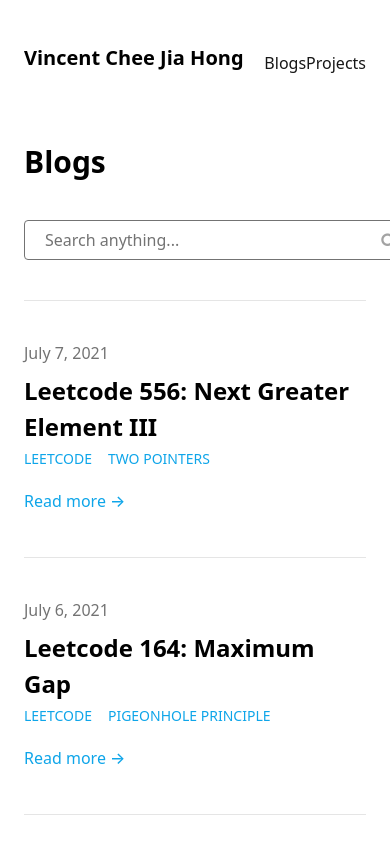
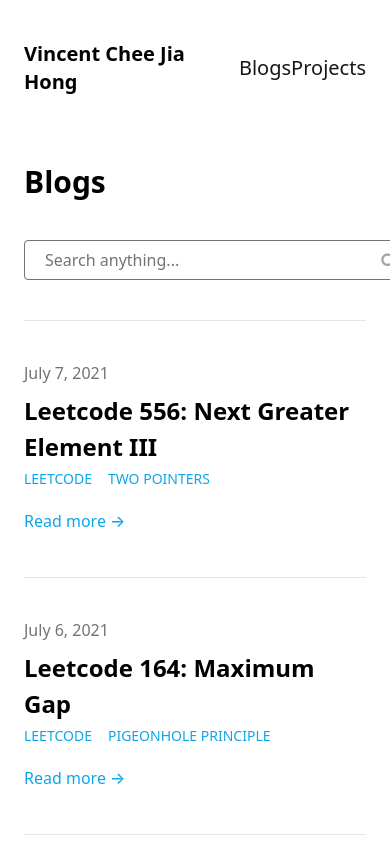
Before and after one commit to jhchee/jhchee.github.io, a Next.js app: page /blogs in a window 390 px wide. Shown: the top 844 px of the page. Built offline with nearby package versions, Linux system fonts and the light colour scheme; what @tailwindcss/typography would draw is missing.

Commit message:
update styles

```diff
--- a/components/LayoutWrapper.tsx
+++ b/components/LayoutWrapper.tsx
@@ -32,14 +32,14 @@ const LayoutWrapper: React.FC<LayoutProps> = ({
               </div>
             </a>
           </Link>
-          <div className="flex items-center space-x-10 md:space-x-7 text-3xl md:text-2xl">
+          <div className="flex items-center space-x-10 md:space-x-7 ">
             <div >
               {headerNavLinks.map((link) => (
                 <Link
                   key={link.title}
                   href={link.href}
                 >
-                  <a className="text-base font-medium text-gray-900 sm:p-4">
+                  <a className="font-medium text-xl text-gray-900 sm:p-4">
                     {link.title}
                   </a>
                 </Link>
--- a/pages/_app.tsx
+++ b/pages/_app.tsx
@@ -1,8 +1,9 @@
-import "../styles/global.css";
+// import "../styles/global.css";
 // used for rendering equations (optional)
 import "katex/dist/katex.min.css";
 // used for code syntax highlighting (optional)
-import "../css/prism.css";
+import "../styles/prism.css";
+import "../styles/tailwind.css";
 
 function MyApp({ Component, pageProps }) {
   return (
--- a/css/tailwind.css
+++ b/styles/tailwind.css
@@ -14,23 +14,10 @@
   @apply hidden;
 }
 
-html {
-  scroll-behavior: smooth;
+input[type='checkbox'] {
+  margin-right: 1.3rem;
 }
 
-.container-iframe {
-  position: relative;
-  overflow: hidden;
-  width: 100%;
-  padding-top: 56.25%;
+.task-list-item {
+  padding-left: 0 !important;
 }
-
-.responsive-iframe {
-  position: absolute;
-  top: 0;
-  left: 0;
-  bottom: 0;
-  right: 0;
-  width: 100%;
-  height: 100%;
-}
--- a/tailwind.config.js
+++ b/tailwind.config.js
@@ -1,31 +1,11 @@
-// const defaultTheme = require("tailwindcss/defaultTheme");
 const colors = require("tailwindcss/colors");
-const defaultTheme = require("tailwindcss/defaultTheme");
 
 module.exports = {
-  // purge: {
-  //   // enabled: false,
-  //   // content: [
-  //   //   "./pages/**/*.tsx",
-  //   //   "./components/**/*.tsx",
-  //   //   "./layouts/**/*.js",
-  //   //   "./lib/**/*.js",
-  //   // ],
-  //   options: {
-  //     safelist: ["type"], // [type='checkbox']
-  //   },
-  // },
   theme: {
     extend: {
       spacing: {
         "9/16": "56.25%",
       },
-      // lineHeight: {
-      //   11: "2.75rem",
-      //   12: "3rem",
-      //   13: "3.25rem",
-      //   14: "3.5rem",
-      // },
       fontFamily: {
         // sans: ["Inter", ...defaultTheme.fontFamily.sans],
       },
@@ -114,5 +94,5 @@ module.exports = {
       translate: ["group-hover"],
     },
   },
-  plugins: [require('@tailwindcss/forms'), require('@tailwindcss/typography')],
+  plugins: [require("@tailwindcss/forms"), require("@tailwindcss/typography")],
 };
```
Also changed, not shown: styles/global.css (deleted, +0 -12 lines), styles/prism.css (renamed from css/prism.css).
